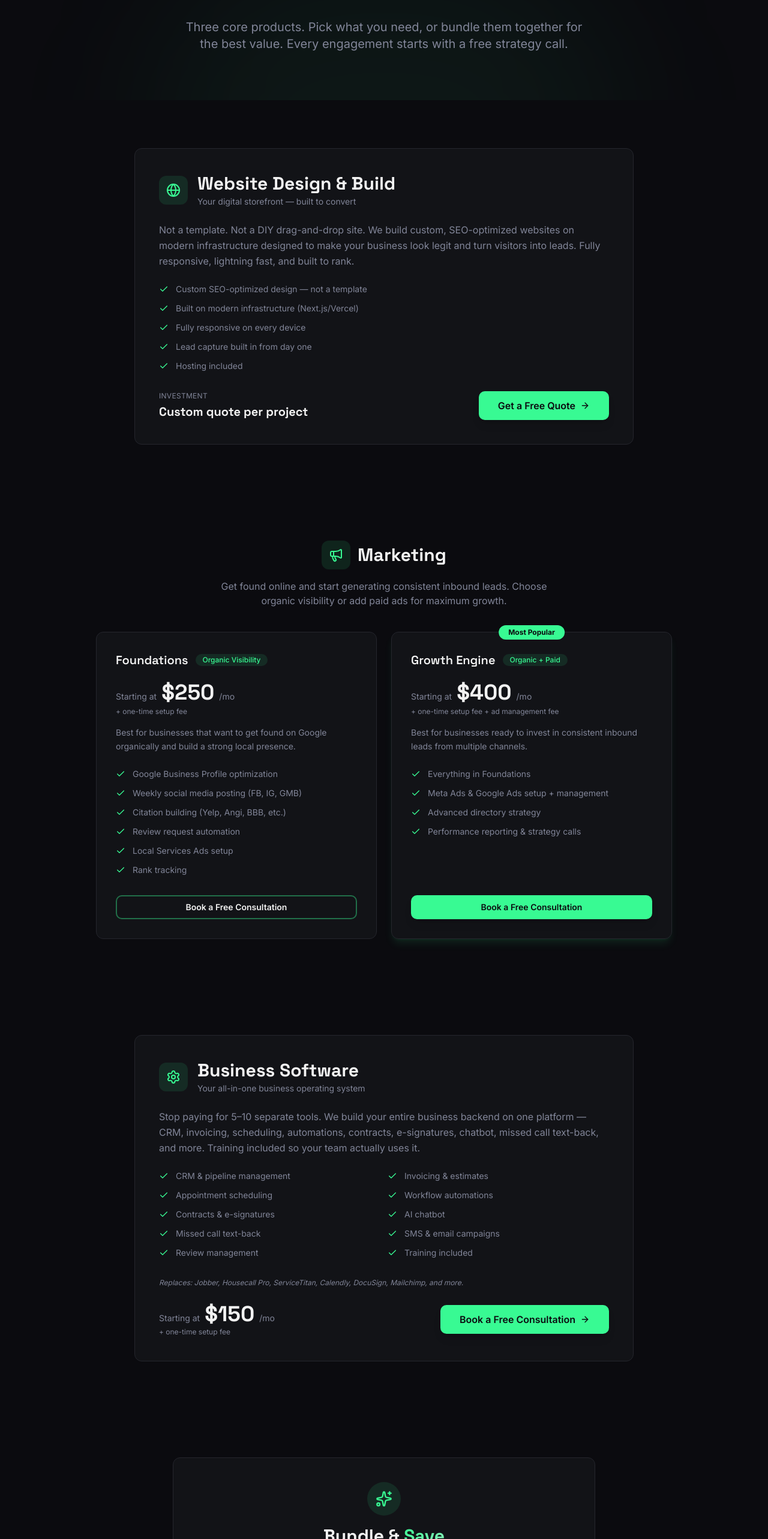
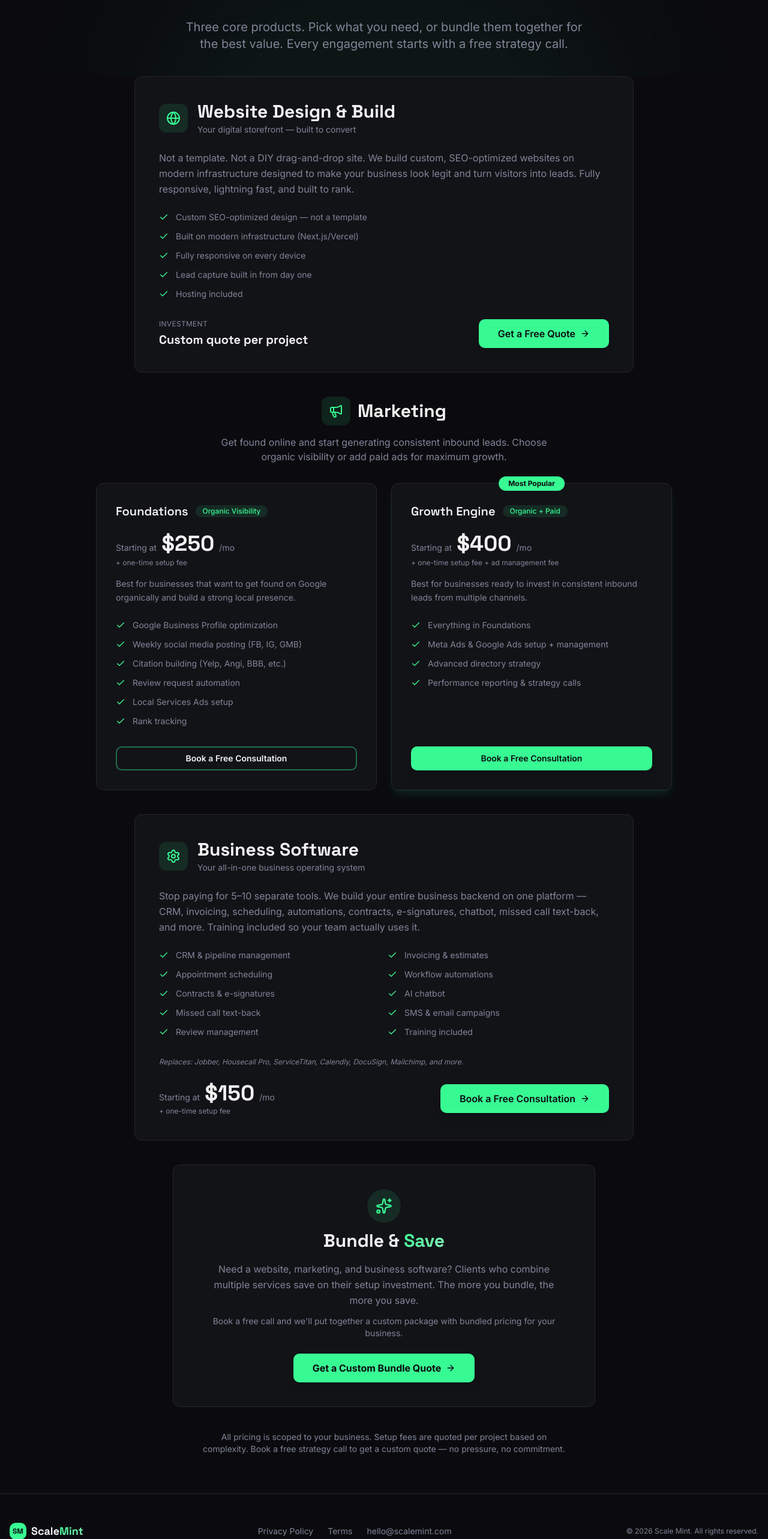
Before and after one commit to jcdammert/scale-mint, a Next.js app: page /pricing in a window 1280 px wide. Shown: the part 221-2786 px from the top of the page at 60% size. Built offline with nearby package versions, Linux system fonts and the light colour scheme.

Commit message:
Tighten spacing between sections on pricing page
Reduce vertical padding between all product sections from py-20 to
pb-10 on desktop and pb-6 on mobile for a cleaner, more compact layout.

Co-Authored-By: Claude Opus 4.6 <noreply@anthropic.com>

```diff
--- a/src/app/pricing/page.tsx
+++ b/src/app/pricing/page.tsx
@@ -35,7 +35,7 @@ export default function PricingPage() {
       </div>
 
       {/* Hero */}
-      <section className="relative overflow-hidden pt-8 pb-10 md:pb-20">
+      <section className="relative overflow-hidden pt-8 pb-6 md:pb-10">
         <div className="pointer-events-none absolute top-0 left-1/2 -translate-x-1/2 h-[600px] w-[800px] rounded-full bg-primary/5 blur-[120px]" />
         <div className="container relative mx-auto px-4 text-center">
           <motion.h1
@@ -59,7 +59,7 @@ export default function PricingPage() {
       </section>
 
       {/* ─── PRODUCT 1: WEBSITE DESIGN & BUILD ─── */}
-      <section className="section-padding pt-0">
+      <section className="px-4 pb-6 md:pb-10">
         <div className="container mx-auto max-w-4xl">
           <motion.div
             initial={isMobile ? false : { opacity: 0, y: 30 }}
@@ -131,13 +131,13 @@ export default function PricingPage() {
       </section>
 
       {/* ─── PRODUCT 2: MARKETING ─── */}
-      <section className="section-padding pt-0">
+      <section className="px-4 pb-6 md:pb-10">
         <div className="container mx-auto max-w-5xl">
           <motion.div
             initial={isMobile ? false : { opacity: 0, y: 20 }}
             whileInView={{ opacity: 1, y: 0 }}
             viewport={{ once: true }}
-            className="text-center mb-8 md:mb-10"
+            className="text-center mb-6 md:mb-8"
           >
             <div className="inline-flex items-center gap-3 mb-4">
               <div className="flex h-12 w-12 items-center justify-center rounded-lg bg-primary/10">
@@ -288,7 +288,7 @@ export default function PricingPage() {
       </section>
 
       {/* ─── PRODUCT 3: BUSINESS SOFTWARE ─── */}
-      <section className="section-padding pt-0">
+      <section className="px-4 pb-6 md:pb-10">
         <div className="container mx-auto max-w-4xl">
           <motion.div
             initial={isMobile ? false : { opacity: 0, y: 30 }}
@@ -376,7 +376,7 @@ export default function PricingPage() {
       </section>
 
       {/* ─── BUNDLE & SAVE ─── */}
-      <section className="section-padding pt-0">
+      <section className="px-4 pb-6 md:pb-10">
         <div className="container mx-auto max-w-3xl">
           <motion.div
             initial={isMobile ? false : { opacity: 0, y: 30 }}
@@ -384,7 +384,7 @@ export default function PricingPage() {
             viewport={{ once: true }}
             className="card-glass p-8 md:p-10 text-center border-primary/20"
           >
-            <div className="mx-auto mb-4 flex h-14 w-14 items-center justify-center rounded-full bg-primary/10">
+            <div className="mx-auto mb-3 flex h-14 w-14 items-center justify-center rounded-full bg-primary/10">
               <Sparkles size={28} className="text-primary" />
             </div>
             <h2 className="font-heading text-2xl font-bold text-foreground md:text-3xl">
@@ -399,7 +399,7 @@ export default function PricingPage() {
               Book a free call and we&apos;ll put together a custom package with
               bundled pricing for your business.
             </p>
-            <div className="mt-8">
+            <div className="mt-6">
               <a href="/book" className="block w-full sm:w-auto sm:inline-block">
                 <Button
                   variant="cta"
@@ -416,7 +416,7 @@ export default function PricingPage() {
       </section>
 
       {/* ─── BOTTOM NOTE + CTA ─── */}
-      <section className="section-padding pt-0 pb-12 md:pb-20">
+      <section className="px-4 pb-10 md:pb-16">
         <div className="container mx-auto max-w-2xl text-center">
           <motion.p
             initial={isMobile ? false : { opacity: 0 }}
```
